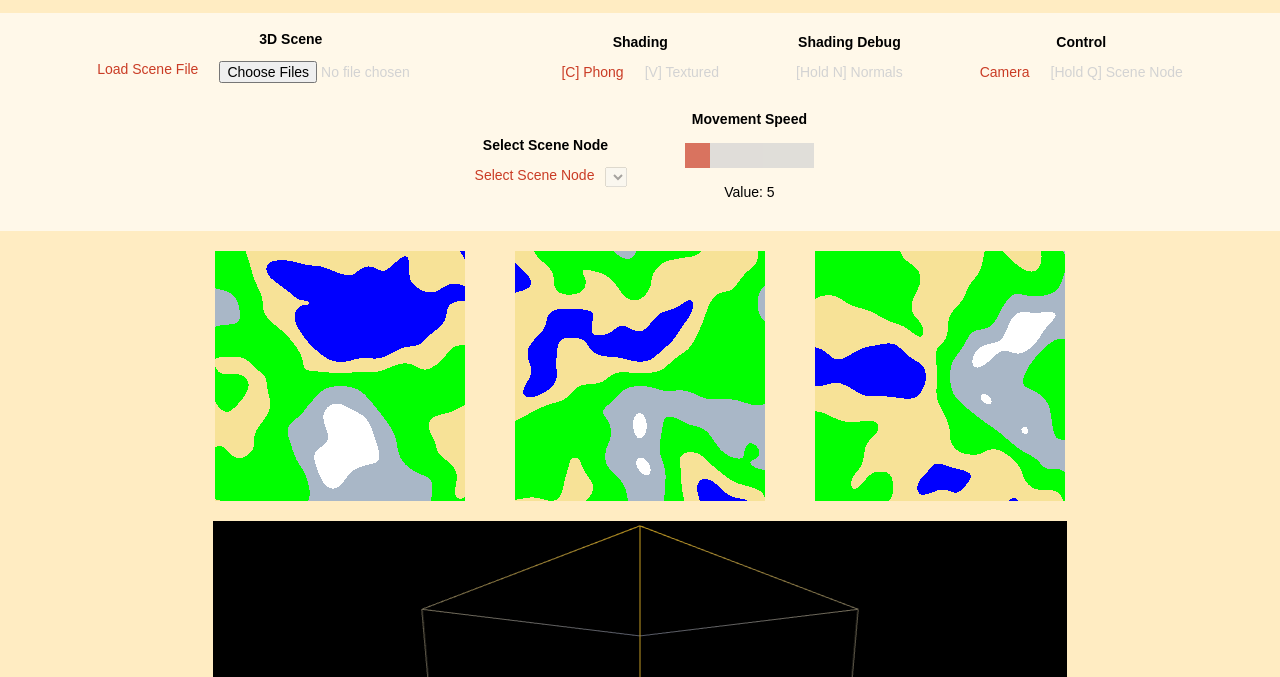
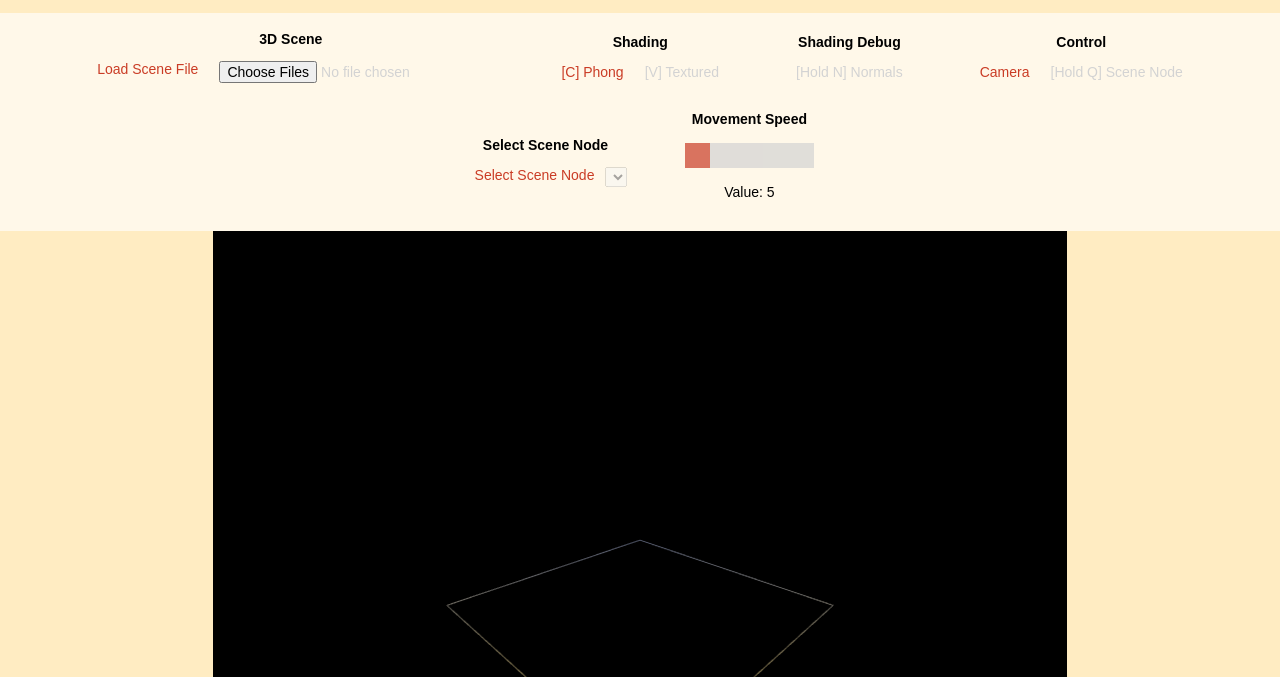
Before and after one commit to Tyger8540/ecs-175-final-project, a plain HTML site: page index.html in a window 1280 px wide. Shown: the part 123-800 px from the top of the page. Drawn offline with nearby package versions, Linux system fonts and the light colour scheme.

Commit message:
Added plane instead of cube

```diff
--- a/css/style.css
+++ b/css/style.css
@@ -8,9 +8,9 @@
 html, body {
     height: 100%;
     margin: 0;
-    /*overflow: hidden;*/
-    overflow-x: hidden;
-    overflow-y: auto;
+    overflow: hidden;
+    /* overflow-x: hidden;
+    overflow-y: auto; */
 }
 
 h1 {
--- a/index.html
+++ b/index.html
@@ -70,6 +70,10 @@
             </div>
         </div>
 
+        <div id="canvas-container">
+            <canvas id="canvas"></canvas>
+        </div>
+
         <div id="noise-canvas-container">
             <canvas id="noise-canvas-height"></canvas>
             <canvas id="noise-canvas-2"></canvas>
@@ -85,9 +89,6 @@
             procGen.createNoise("noise-canvas-3");
         </script>
 
-        <div id="canvas-container">
-            <canvas id="canvas"></canvas>
-        </div>
     </div>
     <noscript>You need to enable JavaScript to view the full site.</noscript>
     <script type="module" src="js/main.js"></script>
--- /dev/null
+++ b/js/app/plane3d.js
@@ -0,0 +1,46 @@
+'use strict'
+
+import { Object3D } from '../../assignment3.object3d.js'
+
+class Plane extends Object3D {
+
+    /**
+     * Creates a 3D plane from 4 vertices and draws it as a line mesh
+     * @param {WebGL2RenderingContext} gl The webgl2 rendering context
+     * @param {Shader} shader The shader to be used to draw the object
+     */
+    constructor( gl, shader, box_scale = [1,1,1] )
+    {
+        let vertices = [
+            1.000000, -1.000000, -1.000000,
+            1.000000, -1.000000, 1.000000,
+            -1.000000, -1.000000, -1.000000,
+            -1.000000, -1.000000, 1.000000
+        ]
+
+        for (let i = 0; i < vertices.length; i++) {
+            vertices[i] = vertices[i] * box_scale[i%3]
+        }
+
+        let indices = [
+            0, 1,
+            0, 2,
+            1, 3,
+            2, 3,
+        ]
+
+        super( gl, shader, vertices, indices, gl.LINES )
+    }
+
+    /**
+     * Perform any necessary updates.
+     * Children can override this.
+     *
+     */
+    udpate( )
+    {
+        return
+    }
+}
+
+export default Plane
--- a/js/app/webglapp.js
+++ b/js/app/webglapp.js
@@ -1,7 +1,8 @@
 'use strict'
 
 import { hex2rgb, deg2rad, loadExternalFile } from '../utils/utils.js'
-import Box from './box3d.js'
+// import Box from './box3d.js'
+import Plane from './plane3d.js'
 import Input from '../input/input.js'
 import * as mat4 from '../lib/glmatrix/mat4.js'
 import * as vec3 from '../lib/glmatrix/vec3.js'
@@ -34,12 +35,14 @@ class WebGlApp
 
         // Store the shader(s)
         this.shaders = shaders // Collection of all shaders
-        this.box_shader = this.shaders[0]
+        // this.box_shader = this.shaders[0]
+        this.plane_shader = this.shaders[0]
         this.light_shader = this.shaders[this.shaders.length - 1]
         this.active_shader = 1
 
         // Create a box instance and create a variable to track its rotation
-        this.box = new Box( gl, this.box_shader )
+        // this.box = new Box( gl, this.box_shader )
+        this.plane = new Plane( gl, this.plane_shader )
         this.animation_step = 0
 
         // Declare a variable to hold a Scene
@@ -259,8 +262,8 @@ class WebGlApp
             this.eye = vec3.add(vec3.create(), this.eye, translation)
             this.center = vec3.add(vec3.create(), this.center, translation)
 
-            let procGen = new(ProcGen)
-            procGen.createNoise()
+            // let procGen = new(ProcGen)
+            // procGen.createNoise()
 
             // Set dirty flag to trigger view matrix updates
             view_dirty = true
@@ -450,7 +453,8 @@ class WebGlApp
 
         // Render the box
         // This will use the MVP that was passed to the shader
-        this.box.render( gl )
+        // this.box.render( gl )
+        this.plane.render( gl )
 
         // render chunk manager
         this.chunkManager.render(gl)
```
